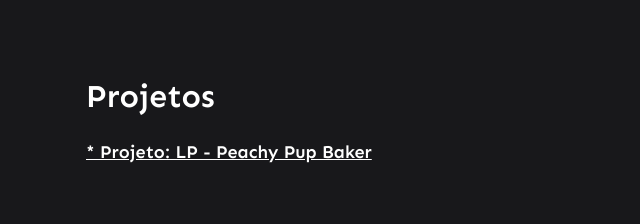
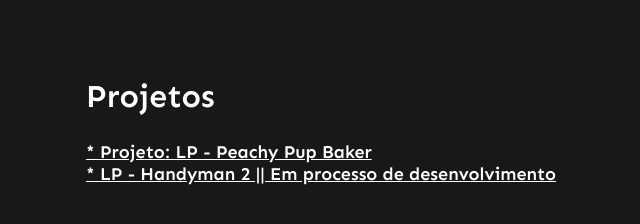
Before and after one commit to johnrodrigues008/Combo-12-Lading-pages---Frontend, a plain HTML site: page index.html in a window 1280 px wide. Shown: the whole page, without its empty margins (58-698 px from the left). Drawn offline with Linux system fonts and the light colour scheme.

Commit message:
Atualização do link da LP - Handyman 2
Signed-off-by: John Rodrigues <john.rodrigues008@gmail.com>

```diff
--- a/index.html
+++ b/index.html
@@ -7,7 +7,6 @@
       <title>Combo-12-Lading-pages-Frontend</title>
 
       <style>
-
             @import url('https://fonts.googleapis.com/css2?family=Sen:wght@400..800&display=swap');
 
             * {
@@ -22,7 +21,8 @@
                   font-family: "Sen", sans-serif;
                   font-size: 18px;
             }
-            section{
+
+            section {
                   width: 100%;
                   height: 100%;
                   display: flex;
@@ -30,16 +30,19 @@
                   justify-content: center;
                   padding-top: 50px;
             }
-            .container{
+
+            .container {
                   width: 100%;
                   max-width: 992px;
             }
-            h1{
+
+            h1 {
                   font-size: 2rem;
                   font-family: "Sen", sans-serif;
                   font-weight: 600;
             }
-            .project-card a{
+
+            .project-card a {
                   font-weight: 600;
                   color: #fff;
             }
@@ -53,6 +56,9 @@
                   <div class="projects-cards">
                         <div class="project-card">
                               <a href="./LP - Peachy Pup Bakery/index.html">* Projeto: LP - Peachy Pup Baker</a>
+                              <br>
+                              <a href="./LP - Handyman 2/index.html - Peachy Pup Bakery/index.html">* LP - Handyman 2 ||
+                                    Em processo de desenvolvimento</a>
                         </div>
                   </div>
             </div>
```
